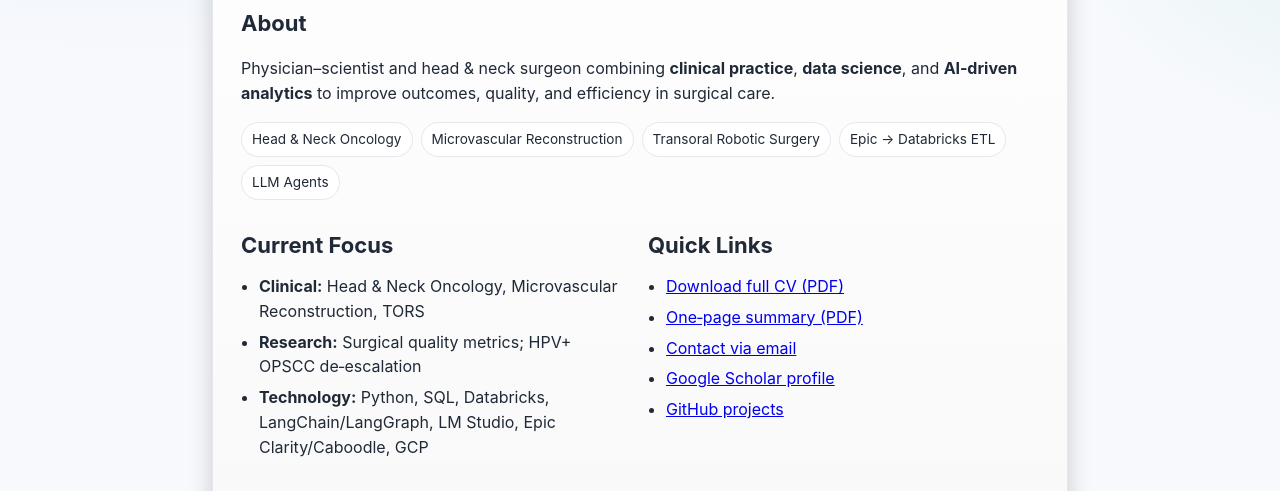
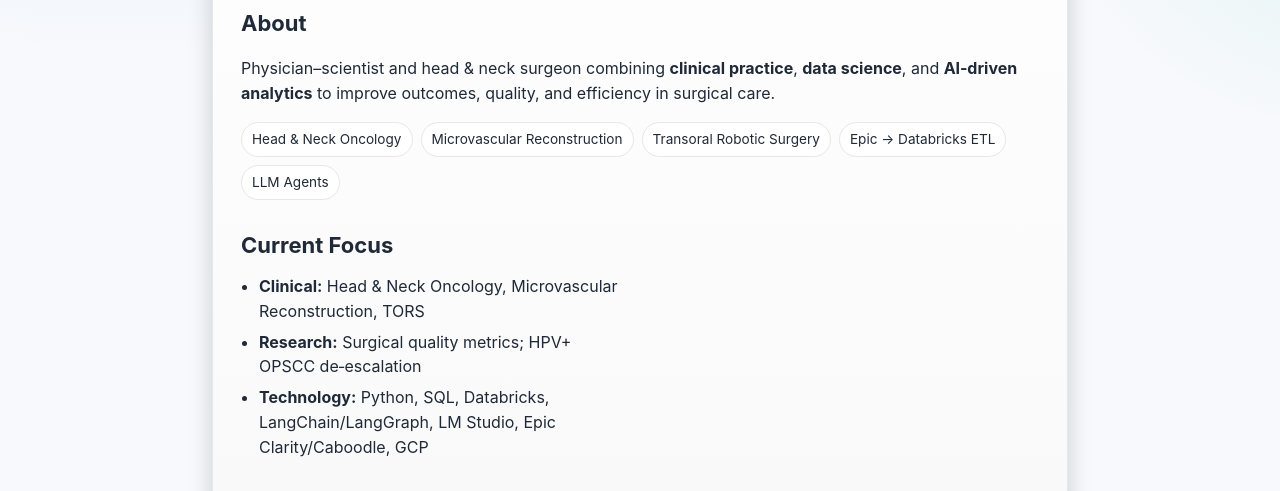
Before and after one commit to Dantemerlino/dantemerlino.github.io, a plain HTML site: page index.html in a window 1280 px wide. Shown: the part 235-726 px from the top of the page. Drawn offline with Linux system fonts and the light colour scheme.

Commit message:
Update index.html
Signed-off-by: Dante Merlino <Dante.j.merlino@gmail.com>

```diff
--- a/index.html
+++ b/index.html
@@ -142,16 +142,6 @@
             <li><strong>Technology:</strong> Python, SQL, Databricks, LangChain/LangGraph, LM Studio, Epic Clarity/Caboodle, GCP</li>
           </ul>
         </div>
-        <div>
-          <h2>Quick Links</h2>
-          <ul>
-            <li><a href="DanteMerlino_CV.pdf">Download full CV (PDF)</a></li>
-            <li><a href="DanteMerlino_Summary.pdf">One‑page summary (PDF)</a></li>
-            <li><a href="mailto:dante.j.merlino@gmail.com">Contact via email</a></li>
-            <li><a href="https://scholar.google.com/citations?hl=en&user=qesKpL4AAAAJ">Google Scholar profile</a></li>
-            <li><a href="https://github.com/Dantemerlino">GitHub projects</a></li>
-          </ul>
-        </div>
       </section>
 
       <section>
```
